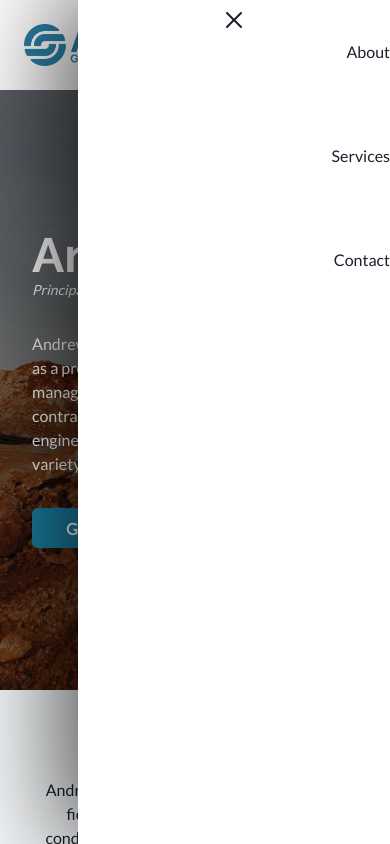
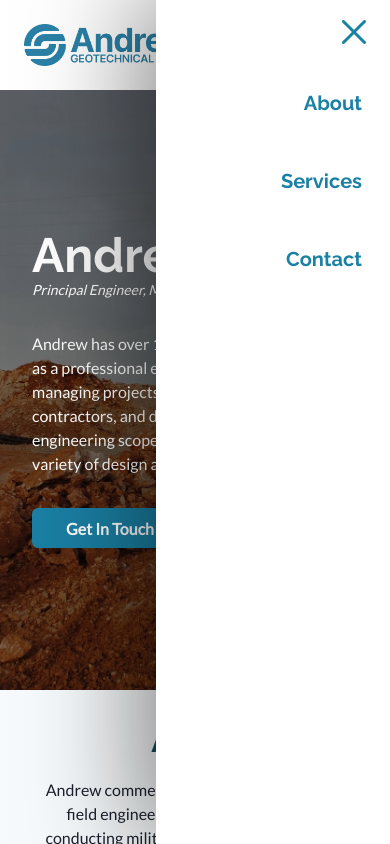
Before and after one commit to jtubbenhauer/andrewkeep, a React (Vite) app: page / in a window 390 px wide. Both pictures are taken after a click on the button "Open Mobile Menu Icon". Shown: the top 844 px of the page. Built offline with nearby package versions, Linux system fonts and the light colour scheme.

Commit message:
Finished mobile menu

```diff
--- a/src/components/MobileMenu.tsx
+++ b/src/components/MobileMenu.tsx
@@ -1,6 +1,6 @@
 import React from "react";
 import { MenuItem } from "./Navbar";
-import { Flex, IconButton, Slide, Text } from "@chakra-ui/react";
+import { Flex, IconButton, Link, Slide, Text } from "@chakra-ui/react";
 import { CloseIcon } from "@chakra-ui/icons";
 
 interface Props {
@@ -16,22 +16,38 @@ function MobileMenu({ items, onToggle, isOpen }: Props) {
         position={"absolute"}
         flexDirection={"column"}
         bgColor={"white"}
-        w={"80vw"}
+        w={"60vw"}
         h={"100vh"}
         right={0}
         zIndex={50}
-        style={{ boxShadow: "-7px 0px 113px 7px rgba(0,0,0,0.75)" }}
+        gap={12}
+        align={"end"}
+        style={{ boxShadow: "-7px 0px 113px 7px rgba(0,0,0,0.5)" }}
       >
         <IconButton
           variant={"ghost"}
           aria-label={"Close Mobile Menu"}
-          icon={<CloseIcon />}
+          pt={6}
+          pr={6}
+          icon={<CloseIcon color={"brand.900"} boxSize={6} />}
           onClick={onToggle}
         />
         {items.map((i) => (
-          <Text mb={20} textAlign={"right"}>
+          <Link
+            key={i.label}
+            href={i.href}
+            pr={7}
+            fontSize={"xl"}
+            fontWeight={"bold"}
+            color={"brand.900"}
+            fontFamily={`'Raleway', sans-serif`}
+            _hover={{
+              textColor: "blue.800",
+            }}
+            onClick={onToggle}
+          >
             {i.label}
-          </Text>
+          </Link>
         ))}
       </Flex>
     </Slide>
```
